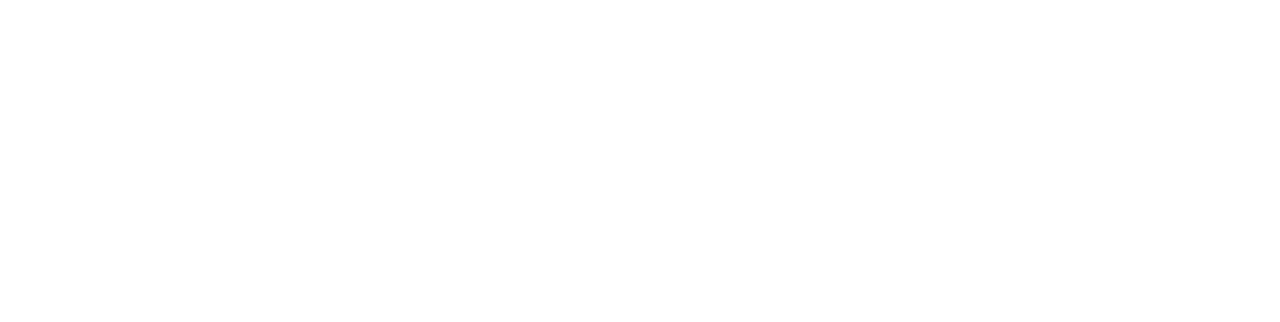
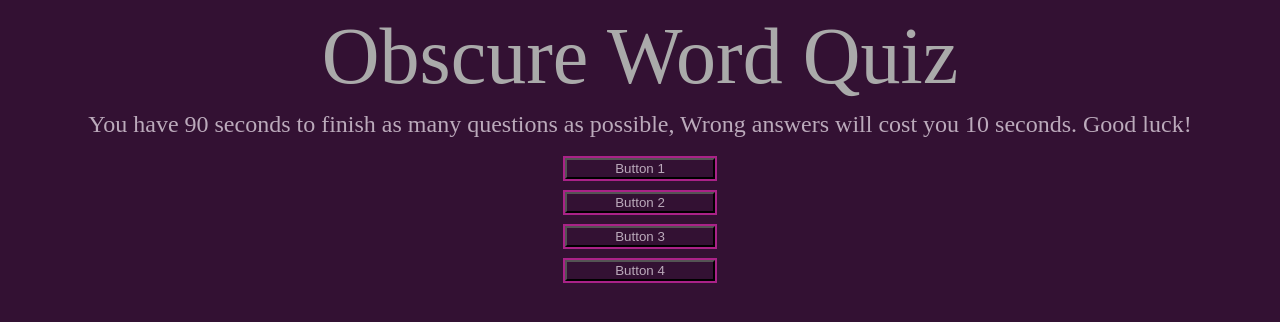
Before and after one commit to kylatae/timed-quiz, a plain HTML site: page index.html in a window 1280 px wide. Drawn offline with Linux system fonts and the light colour scheme.

Commit message:
- Changes to HTML CSS & JS - Linked CSS Reset/Style in HTML - Added Custom Colors and Formatting for page shell in style.css - Added pages shell for Header, Section, Buttons in JavaScript

```diff
--- /dev/null
+++ b/assets/css/reset.css
@@ -0,0 +1,48 @@
+/* http://meyerweb.com/eric/tools/css/reset/
+   v2.0 | 20110126
+   License: none (public domain)
+*/
+
+html, body, div, span, applet, object, iframe,
+h1, h2, h3, h4, h5, h6, p, blockquote, pre,
+a, abbr, acronym, address, big, cite, code,
+del, dfn, em, img, ins, kbd, q, s, samp,
+small, strike, strong, sub, sup, tt, var,
+b, u, i, center,
+dl, dt, dd, ol, ul, li,
+fieldset, form, label, legend,
+table, caption, tbody, tfoot, thead, tr, th, td,
+article, aside, canvas, details, embed,
+figure, figcaption, footer, header, hgroup,
+menu, nav, output, ruby, section, summary,
+time, mark, audio, video {
+	margin: 0;
+	padding: 0;
+	border: 0;
+	font-size: 100%;
+	font: inherit;
+	vertical-align: baseline;
+}
+/* HTML5 display-role reset for older browsers */
+article, aside, details, figcaption, figure,
+footer, header, hgroup, menu, nav, section {
+	display: block;
+}
+body {
+	line-height: 1;
+}
+ol, ul {
+	list-style: none;
+}
+blockquote, q {
+	quotes: none;
+}
+blockquote:before, blockquote:after,
+q:before, q:after {
+	content: '';
+	content: none;
+}
+table {
+	border-collapse: collapse;
+	border-spacing: 0;
+}
--- /dev/null
+++ b/assets/css/style.css
@@ -0,0 +1,47 @@
+:root{
+  --dark-color: #111111;
+  --dark-grad: #331133;
+  --light-color: #AAAAAA;
+  --hover-color: #CCDDCC;
+  --new-color: #AA2288;
+  --old-color: #BBAABB;
+}
+
+body{
+  background-color: var(--dark-grad);
+
+}
+
+header{
+  display:flex;
+  flex-direction: column;
+  justify-content: center;
+  align-items:center;
+  font-size: 5rem;
+  color: var(--light-color);
+  margin: 1rem;
+}
+
+section{
+  display:flex;
+  font-size: 1.5rem;
+  color: var(--old-color);
+  justify-content: center;
+  margin: 1rem;
+
+}
+
+ol{
+  display:flex;
+  flex-direction: column;
+  justify-content: center;
+  align-items: center;
+}
+
+button{
+  background:color var(--hover-color);
+  color: var(--old-color);
+  outline:2px solid var(--new-color);
+  width: 150px;
+  margin: .4rem;
+}
--- /dev/null
+++ b/assets/script/script.js
@@ -0,0 +1,43 @@
+/*
+Body
+  Header (Quiz Title)  --- Center 5rem
+  Quiz Zone -- Colored box with paragraph and answer table inside
+    Explanation (Will also be question later) --- 3rem, Left justify
+    Button/Option Section --- 3 rem, left justify. Each option box will be a gradiented color
+      Button for Start (Will also be option 1 later)
+      Button for High scores (Will also be option 2 later)
+      Button for Option 3
+      Button for Option 4
+  Timer (Appears only during quiz) --- Center, 3rem, Will change color as it counts down (Starting green ending red)
+  Footer
+*/
+
+
+var body = document.body;
+var headerTitle = document.createElement("header");
+var quizZone = document.createElement("div");
+var explanation = document.createElement("section");
+
+var optionSection = document.createElement("ol");
+// Create ordered list items
+var but1 = document.createElement("button");
+var but2 = document.createElement("button");
+var but3 = document.createElement("button");
+var but4 = document.createElement("button");
+
+headerTitle.textContent = "Obscure Word Quiz";
+explanation.textContent = "You have 90 seconds to finish as many questions as possible, Wrong answers will cost you 10 seconds. Good luck!"
+but1.textContent = "Button 1";
+but2.textContent = "Button 2";
+but3.textContent = "Button 3";
+but4.textContent = "Button 4";
+
+
+body.appendChild(headerTitle);
+body.appendChild(quizZone);
+quizZone.appendChild(explanation);
+quizZone.appendChild(optionSection);
+optionSection.appendChild(but1);
+optionSection.appendChild(but2);
+optionSection.appendChild(but3);
+optionSection.appendChild(but4);
--- a/index.html
+++ b/index.html
@@ -3,9 +3,13 @@
 <head>
   <meta charset="UTF-8">
   <meta name="viewport" content="width=device-width, initial-scale=1.0">
+  <link rel="stylesheet" href="assets/css/reset.css"/>
+  <link rel="stylesheet" href="assets/css/style.css"/>
+
   <title>Obscure Word Quiz</title>
 </head>
 <body>
-  <script src="./script.js"></script>
+
+  <script src="./assets/script/script.js"></script>
 </body>
 </html>
```
Also changed, not shown: script.js (deleted, +0 -13 lines).
